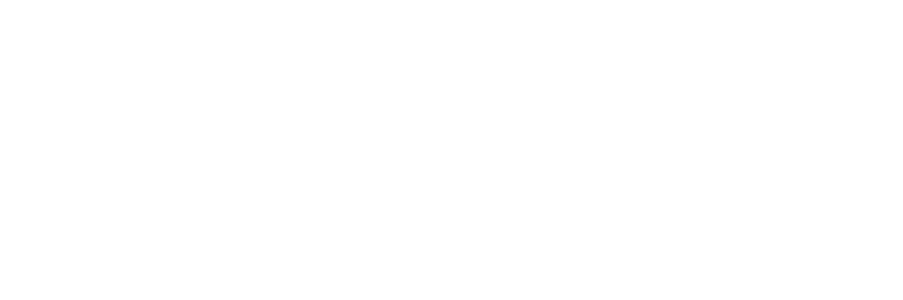
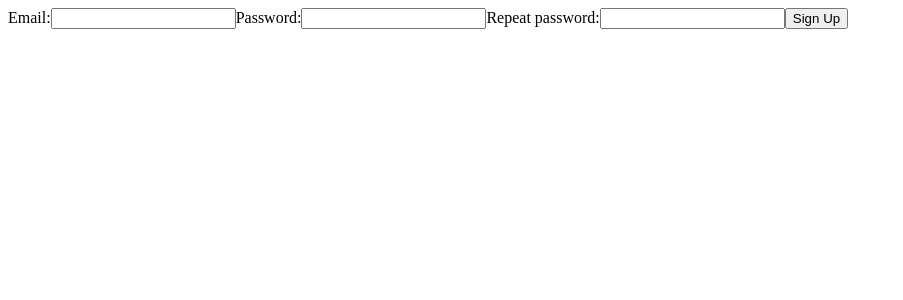
Before and after one commit to milenefukuda/count-on-me-frontend, a React (Create React App) app: page /signup in a window 1280 px wide. Shown: the top 300 px of the page, without its empty margins (0-903 px from the left). Built offline with nearby package versions, Linux system fonts and the light colour scheme.

Commit message:
signup page

```diff
--- a/src/App.js
+++ b/src/App.js
@@ -1,5 +1,14 @@
+import { Routes, Route } from "react-router-dom";
+import { Signup } from "./pages/Signup";
+
 function App() {
-  return <div className="App"></div>;
+  return (
+    <>
+      <Routes>
+        <Route path="/signup" element={<Signup />} />
+      </Routes>
+    </>
+  );
 }
 
 export default App;
--- /dev/null
+++ b/src/api/api.js
@@ -0,0 +1,10 @@
+import axios from "axios";
+
+const apiURL = {
+  development: "http://localhost:3000",
+  production: "LINK DA API DEPLOYADA AQUI",
+};
+
+const api = axios.create({ baseURL: apiURL[process.env.NODE_ENV] });
+
+export { api };
--- a/src/pages/Signup/index.js
+++ b/src/pages/Signup/index.js
@@ -1,4 +1,5 @@
 import { useState } from "react";
+import { api } from "../../api/api.js";
 
 export function Signup() {
   const [form, setForm] = useState({
@@ -7,12 +8,23 @@
     repeatPassword: "",
   });
 
-  function handleChange() {
+  function handleChange(e) {
     setForm({ ...form, [e.target.name]: e.target.value });
   }
 
+  async function handleSubmit(e) {
+    e.preventDefault();
+
+    try {
+      const response = await api.post("/sign-up", form);
+      console.log(response.data);
+    } catch (err) {
+      console.log(err);
+    }
+  }
+
   return (
-    <form>
+    <form onSubmit={handleSubmit}>
       <label htmlFor="input-email">Email:</label>
       <input
         id="input-email"
@@ -37,6 +49,7 @@
         name="repeat-password"
         onChange={handleChange}
       />
+      <button>Sign Up</button>
     </form>
   );
 }
```
